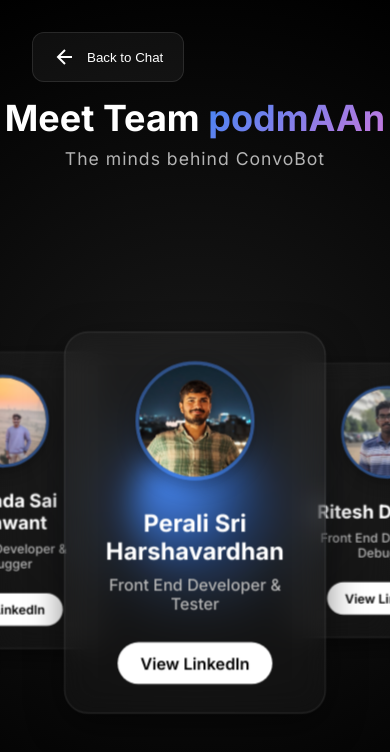
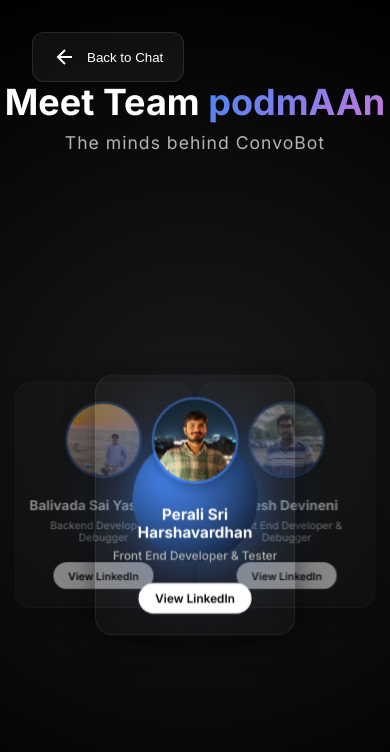
Before and after one commit to bsaiyashwant/ConvoBot, a React (Create React App) app in the folder frontend/: page /team in a window 390 px wide. Shown: the top 752 px of the page. Built offline with nearby package versions, Linux system fonts and the light colour scheme; no server answers; a web font is replaced by a local one.

Commit message:
Fix orbit click accessibility with 2.5D math and restore mobile chat history sidebar

```diff
--- a/frontend/src/index.css
+++ b/frontend/src/index.css
@@ -197,6 +197,11 @@
 }
 
 /* Main Content Adjustments */
+/* Hide mobile header on desktop by default */
+.mobile-header {
+  display: none;
+}
+
 .main-content {
   flex: 1;
   display: flex;
@@ -689,8 +694,3 @@
     height: 30px;
   }
 }
-
-/* Hide mobile header on desktop */
-.mobile-header {
-  display: none;
-}
--- a/frontend/src/pages/Team.css
+++ b/frontend/src/pages/Team.css
@@ -108,18 +108,17 @@
     position: absolute;
     width: 100%;
     height: 100%;
-    transform-style: preserve-3d;
-    transition: transform 1.2s cubic-bezier(0.4, 0, 0.2, 1);
     display: flex;
     align-items: center;
     justify-content: center;
+    transform-style: preserve-3d;
 }
 
-.member-orbital-path {
-    position: absolute;
-    transform-style: preserve-3d;
-    pointer-events: none;
-    /* Crucial: don't block elements behind */
+.member-positioner {
+    cursor: pointer;
+    display: flex;
+    align-items: center;
+    justify-content: center;
 }
 
 .member-card-3d {
@@ -130,17 +129,15 @@
     border-radius: 20px;
     padding: 2.5rem 1.5rem;
     cursor: pointer;
-    transition: all 0.5s ease;
-    transform-style: preserve-3d;
+    transition: all 0.4s ease;
     box-shadow: 0 10px 30px rgba(0, 0, 0, 0.5);
-    pointer-events: auto;
-    /* Allow clicks on the card itself */
 }
 
 .member-card-3d:hover {
     background: rgba(255, 255, 255, 0.07);
     border-color: rgba(66, 133, 244, 0.4);
-    transform: scale(1.1) translateZ(40px) !important;
+    transform: scale(1.08) translateY(-10px);
+    box-shadow: 0 20px 40px rgba(66, 133, 244, 0.2);
 }
 
 .card-glass-content {
@@ -200,18 +197,20 @@
 
 /* Mobile Adjustments for Orbit */
 @media (max-width: 768px) {
+    .team-header {
+        margin-top: 5rem;
+    }
+
     .team-header h1 {
         font-size: 2.25rem;
     }
 
     .member-card-3d {
-        width: 220px;
+        width: 230px;
         padding: 1.5rem 1rem;
     }
 
-    .member-orbital-path {
-        transform: rotateY(var(--member-angle)) translateZ(240px) !important;
+    .card-glass-content h3 {
+        font-size: 1.1rem;
     }
-
-    /* Override the dynamic angles for mobile to reduce radius */
 }
--- a/frontend/src/pages/Team.js
+++ b/frontend/src/pages/Team.js
@@ -1,4 +1,4 @@
-import React, { useState } from 'react';
+import React, { useState, useEffect } from 'react';
 import { useNavigate } from 'react-router-dom';
 import './Team.css';
 
@@ -28,7 +28,14 @@
 
 function Team() {
     const [rotation, setRotation] = useState(0);
+    const [isMobile, setIsMobile] = useState(window.innerWidth <= 768);
     const navigate = useNavigate();
+
+    useEffect(() => {
+        const handleResize = () => setIsMobile(window.innerWidth <= 768);
+        window.addEventListener('resize', handleResize);
+        return () => window.removeEventListener('resize', handleResize);
+    }, []);
 
     const handleMemberClick = (memberAngle) => {
         // Shortest path rotation
@@ -38,6 +45,10 @@
         if (diff < -180) diff += 360;
         setRotation(rotation + diff);
     };
+
+    const radiusX = isMobile ? 110 : 380; // Spread horizontally
+    const radiusZ = isMobile ? 120 : 350; // Spread front-to-back
+    const scaleMultiplier = isMobile ? 0.8 : 1;
 
     return (
         <div className="team-page-container">
@@ -61,36 +72,35 @@
                 </div>
 
                 {/* Orbiting Members */}
-                <div className="orbit-field" style={{ transform: `rotateY(${rotation}deg)` }}>
+                <div className="orbit-field">
                     {teamMembers.map((member, index) => {
-                        // Calculate relative angle to find who is in front
-                        const relativeAngle = (member.angle + rotation) % 360;
-                        const normalizedAngle = relativeAngle < 0 ? relativeAngle + 360 : relativeAngle;
+                        const currentAngle = member.angle + rotation;
+                        const rad = currentAngle * Math.PI / 180;
 
-                        // Cards near 0 or 360 are "in front"
-                        // We use cosine to distribute z-index (1 is front, -1 is back)
-                        const zIndex = Math.round(Math.cos(normalizedAngle * Math.PI / 180) * 100);
+                        // Calculate 2.5D position coordinates
+                        const x = Math.sin(rad) * radiusX;
+                        const z = Math.cos(rad) * radiusZ;
+
+                        // Front cards get highest Z-index
+                        const zIndex = Math.round(z);
 
                         return (
                             <div
                                 key={index}
-                                className="member-orbital-path"
+                                className="member-positioner"
+                                onClick={(e) => {
+                                    e.stopPropagation();
+                                    handleMemberClick(member.angle);
+                                }}
                                 style={{
-                                    transform: `rotateY(${member.angle}deg) translateZ(400px)`,
-                                    '--member-angle': `${member.angle}deg`,
-                                    zIndex: zIndex
+                                    position: 'absolute',
+                                    transform: `translateX(${x}px) translateZ(${z}px) scale(${scaleMultiplier})`,
+                                    zIndex: zIndex,
+                                    opacity: z < 0 ? 0.5 : 1, // Dim back cards for depth
+                                    transition: 'transform 1s cubic-bezier(0.25, 0.8, 0.25, 1), opacity 1s, z-index 1s'
                                 }}
                             >
-                                <div
-                                    className="member-card-3d"
-                                    onClick={(e) => {
-                                        e.stopPropagation();
-                                        handleMemberClick(member.angle);
-                                    }}
-                                    style={{
-                                        transform: `rotateY(${-member.angle - rotation}deg)`,
-                                    }}
-                                >
+                                <div className="member-card-3d">
                                     <div className="card-glass-content">
                                         <div className="avatar-wrapper">
                                             <img src={member.image} alt={member.name} className="team-avatar-img" />
```
